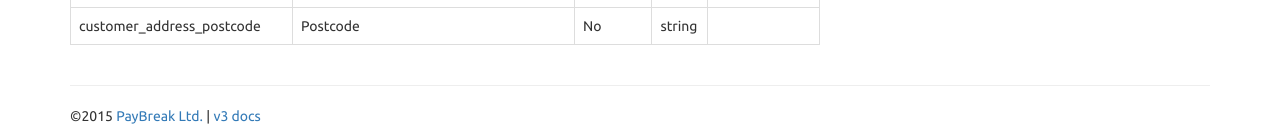
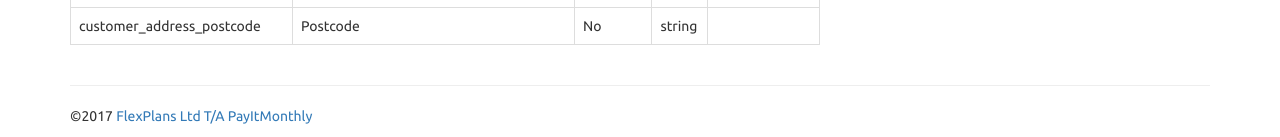
Before and after one commit to payitmonthly/Integration, a Jekyll site: the page built from index.md, in a window 1280 px wide and 900 px high, scrolled down 1374 px. Shown: the part 760-897 px from the top of the window. Built offline with Jekyll 4.4.1, drawn with Linux system fonts in a browser that asks for light colours; nearby versions of some CDN libraries; Markdown is read by kramdown in place of the engine named in the settings; our own code applies the rules of GitHub Pages for plain Markdown files.

Commit message:
Update base.html

```diff
--- a/_layouts/base.html
+++ b/_layouts/base.html
@@ -18,9 +18,7 @@
         <script src="https://oss.maxcdn.com/respond/1.4.2/respond.min.js"></script>
         <![endif]-->
 
-        <link rel="icon" type="image/icon" href="http://www.afforditnow.com/wp-content/themes/ain/assets/xfavicon-16.ico.pagespeed.ic.krbaVVsg_J.png" sizes="16x16">
-    	<link rel="icon" type="image/icon" href="http://www.afforditnow.com/wp-content/themes/ain/assets/xfavicon-32.ico.pagespeed.ic.VKWOTWiy67.png" sizes="32x32">
-    	<link rel="icon" type="image/icon" href="http://www.afforditnow.com/wp-content/themes/ain/assets/xfavicon-64.ico.pagespeed.ic.w5mJPa9jXS.png" sizes="64x64">
+        <link rel="icon" sizes="16x16 32x32 48x48 64x64" href="favicon2.ico">
 
     </head>
 
@@ -35,8 +33,8 @@
             <div class="row">
                 <div class="col-md-12">
                     <hr />
-                    &copy;2015 <a href="http://afforditnow.com">PayBreak Ltd.</a> |
-                    <a href="{{ site.baseurl }}/v3">v3 docs</a>
+                    &copy;2017 <a href="https://PayItMonthly.uk">FlexPlans Ltd T/A PayItMonthly</a>
+
                 </div>
             </div>
 
```
